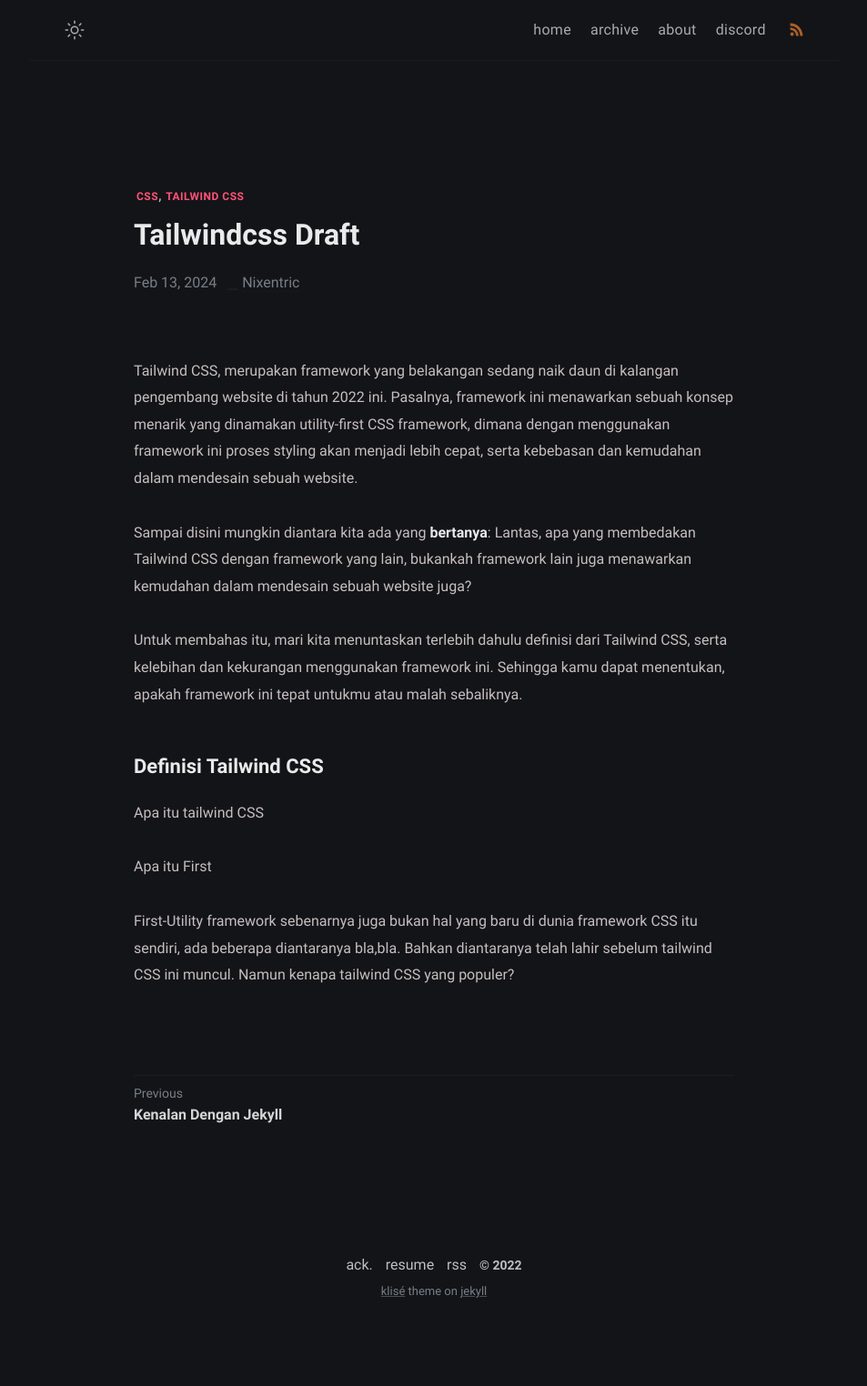
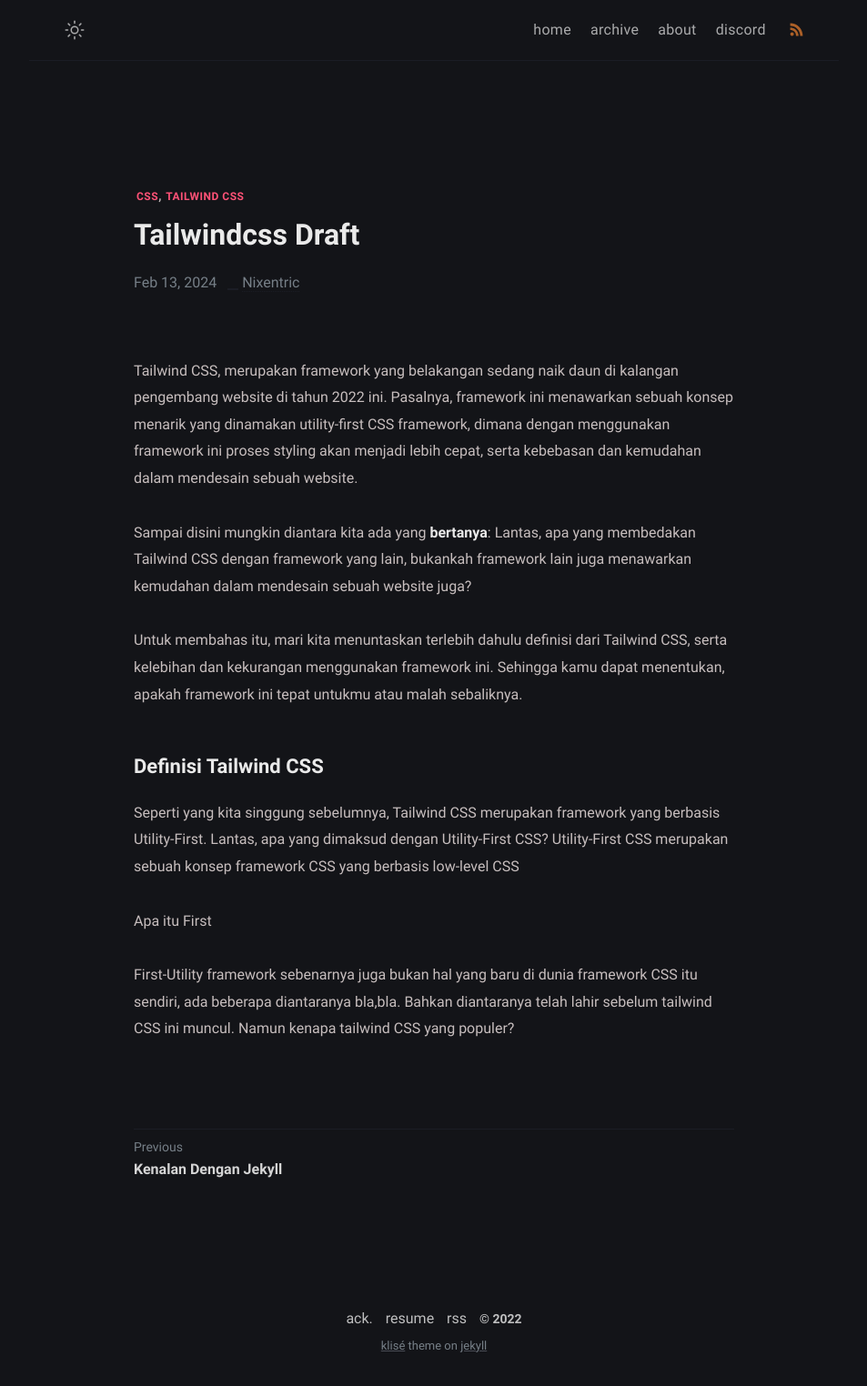
Before and after one commit to nixentric/nixentric.github.io, a Jekyll site: the page built from _posts/2022-02-15-tailwindcss-draft.md, in a window 1280 px wide. Shown: the whole page at 91% size, without its empty margins (163-1116 px from the left). Built offline with Jekyll 4.4.1, drawn with Linux system fonts in a browser that asks for light colours; before the commit the page ends 1464 px from its top, so only the background shows below that.

Commit message:
Update 2022-02-15-tailwindcss-draft.md

```diff
--- a/_posts/2022-02-15-tailwindcss-draft.md
+++ b/_posts/2022-02-15-tailwindcss-draft.md
@@ -15,7 +15,7 @@ Sampai disini mungkin diantara kita ada yang **bertanya**: Lantas, apa yang memb
 Untuk membahas itu, mari kita menuntaskan terlebih dahulu definisi dari Tailwind CSS, serta kelebihan dan kekurangan menggunakan framework ini. Sehingga kamu dapat menentukan, apakah framework ini tepat untukmu atau malah sebaliknya.
 
 ## Definisi Tailwind CSS
-Apa itu tailwind CSS
+Seperti yang kita singgung sebelumnya, Tailwind CSS merupakan framework yang berbasis Utility-First. Lantas, apa yang dimaksud dengan Utility-First CSS? Utility-First CSS merupakan sebuah konsep framework CSS yang berbasis low-level CSS
 
 Apa itu First
 
```
